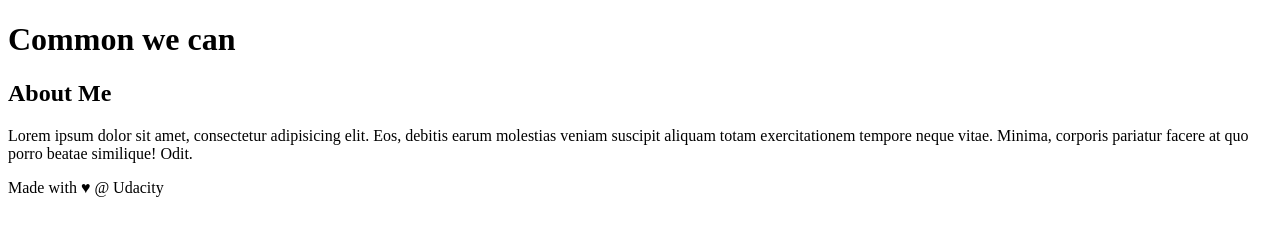
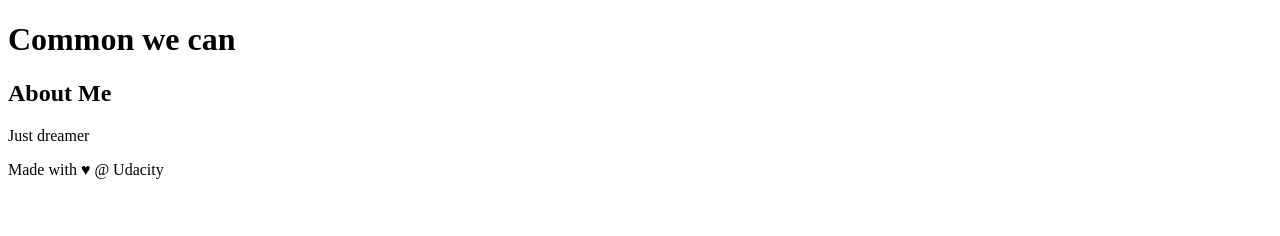
Before and after one commit to Mr-Aliel/new-git-project, a plain HTML site: page index.html in a window 1280 px wide. Drawn offline with Linux system fonts and the light colour scheme.

Commit message:
About me

```diff
--- a/index.html
+++ b/index.html
@@ -23,7 +23,7 @@
     <aside>
         <h2>About Me</h2>
 
-        <p>Lorem ipsum dolor sit amet, consectetur adipisicing elit. Eos, debitis earum molestias veniam suscipit aliquam totam exercitationem tempore neque vitae. Minima, corporis pariatur facere at quo porro beatae similique! Odit.</p>
+        <p>Just dreamer</p>
     </aside>
     <!-- end of new content -->
 
```
